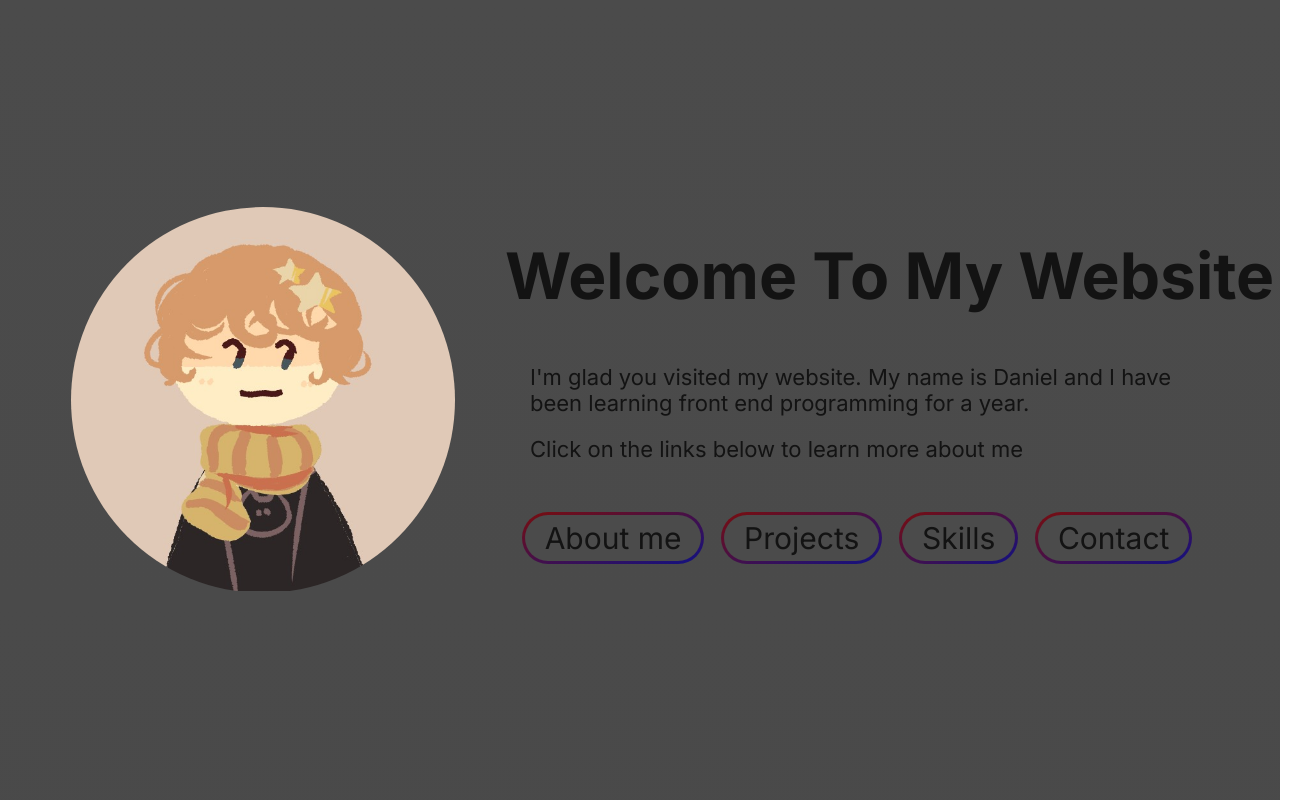
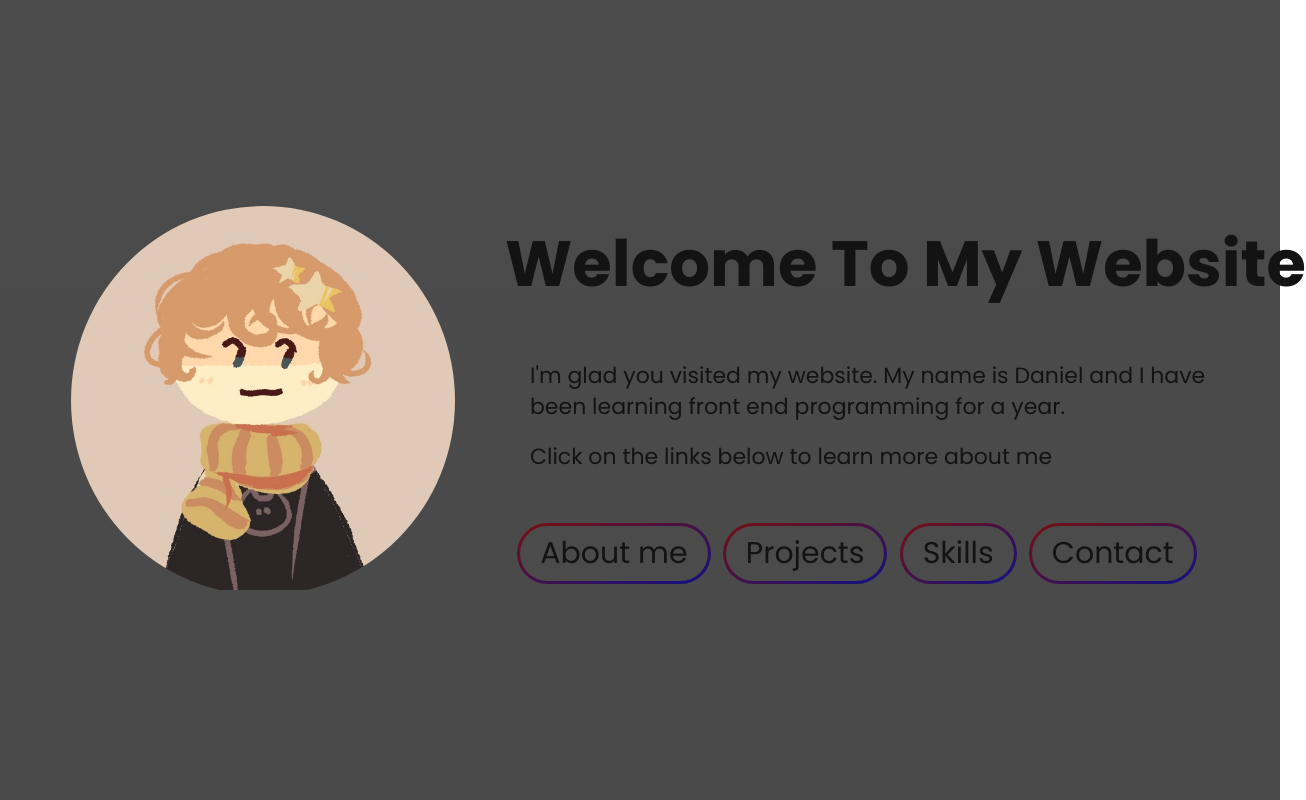
Before and after one commit to Biszku/Portfolio, a Next.js app: page / in a window 1280 px wide. Shown: the top 800 px of the page, 1306 px wide, since content can reach past the window. Built offline with nearby package versions, Linux system fonts and the light colour scheme.

Commit message:
font family change

```diff
--- a/app/layout.tsx
+++ b/app/layout.tsx
@@ -1,8 +1,5 @@
 import type { Metadata } from "next";
-import { Inter } from "next/font/google";
 import "../styles/base/_reset.scss";
-
-const inter = Inter({ subsets: ["latin"] });
 
 export const metadata: Metadata = {
   title: "Create Next App",
@@ -16,7 +13,7 @@
 }) {
   return (
     <html lang="en">
-      <body className={inter.className}>{children}</body>
+      <body>{children}</body>
     </html>
   );
 }
--- a/src/components/LandingPage/ScrollingSection/Sections/Welcome/Welcome.module.scss
+++ b/src/components/LandingPage/ScrollingSection/Sections/Welcome/Welcome.module.scss
@@ -44,6 +44,7 @@
       flex-direction: column;
       gap: 2rem;
       font-size: 2.2rem;
+      line-height: 1.4;
     }
   }
 }
--- a/styles/base/_reset.scss
+++ b/styles/base/_reset.scss
@@ -1,3 +1,5 @@
+@import url("https://fonts.googleapis.com/css2?family=Poppins:wght@400;500;600;700&display=swap");
+
 html {
   font-size: 62.5%;
 }
@@ -14,7 +16,7 @@
   box-sizing: border-box;
   overflow-x: hidden;
   color: rgb(19, 19, 19);
-  font-family: sans-serif;
+  font-family: "Poppins", sans-serif;
 
   &::-webkit-scrollbar {
     width: 0.5rem;
```
